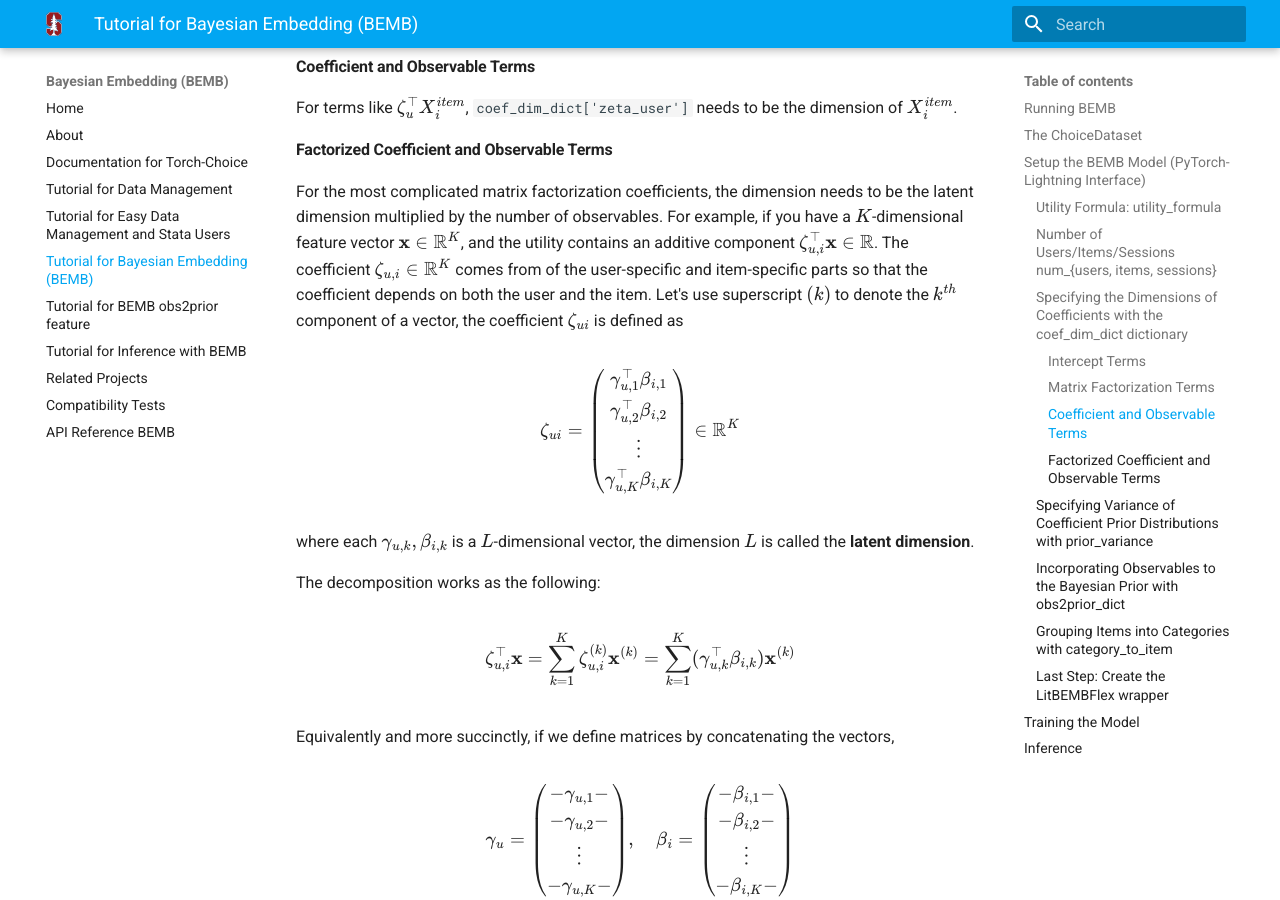
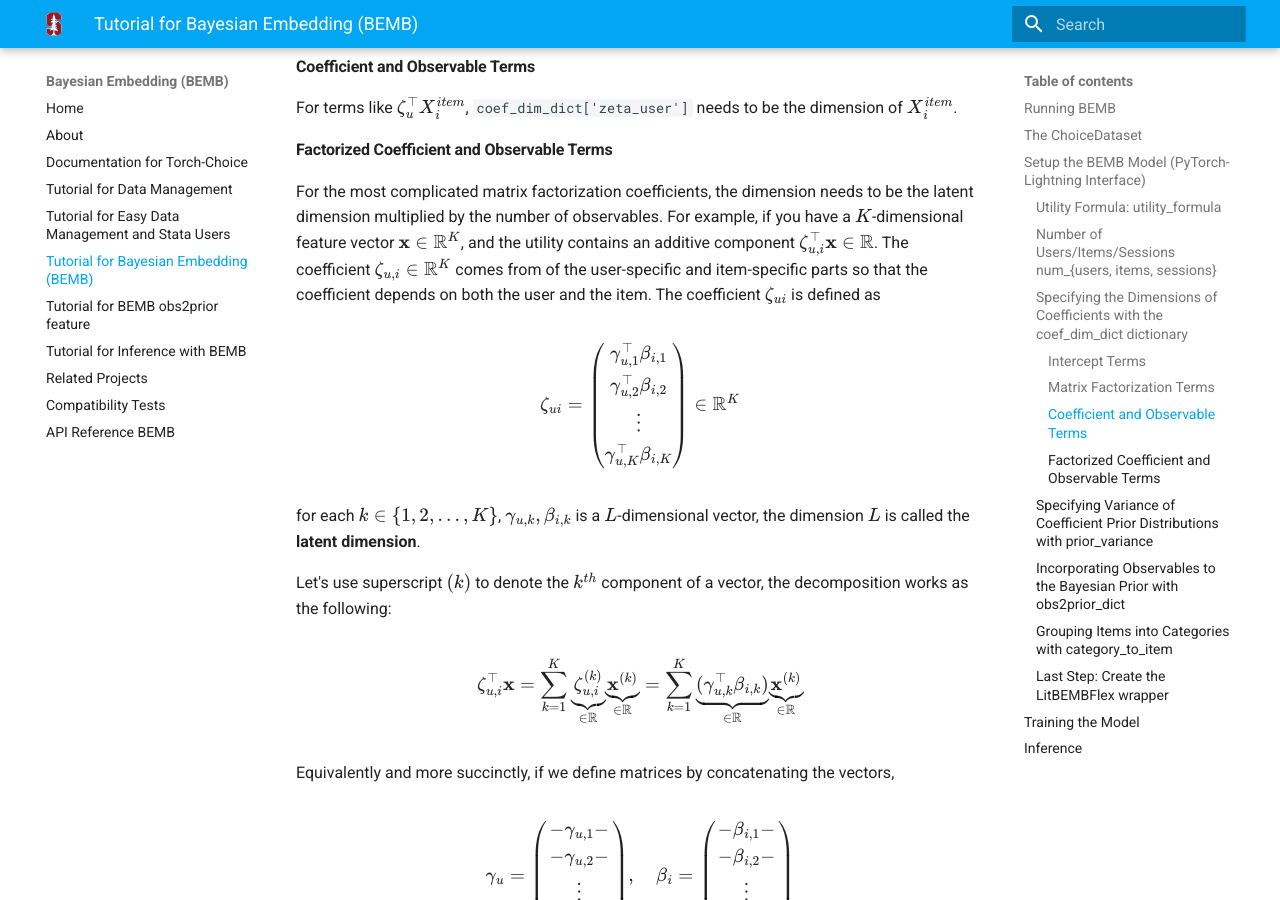
Before and after one commit to gsbDBI/bemb, an MkDocs documentation site: the page built from docs_src/bemb.md, in a window 1280 px wide and 900 px high, scrolled down 3823 px. Built offline with MkDocs 1.6.1 and Material for MkDocs 9.7.7, drawn with Linux system fonts in a browser that asks for light colours; formulas are drawn with MathJax 3.

Commit message:
update documentation

```diff
--- a/docs_src/bemb.md
+++ b/docs_src/bemb.md
@@ -96,19 +96,20 @@ For matrix factorization coefficients like `theta_user` and `alpha_item`, `coef_
 For terms like $\zeta_u^\top X^{item}_i$, `coef_dim_dict['zeta_user']` needs to be the dimension of $X^{item}_i$.
 
 #### Factorized Coefficient and Observable Terms
-For the most complicated matrix factorization coefficients, the dimension needs to be the latent dimension multiplied by the number of observables. For example, if you have a $K$-dimensional feature vector $\textbf{x} \in \mathbb{R}^K$, and the utility contains an additive component $\zeta_{u, i}^\top \textbf{x} \in \mathbb{R}$. The coefficient $\zeta_{u, i} \in \mathbb{R}^K$ comes from of the user-specific and item-specific parts so that the coefficient depends on both the user and the item. Let's use superscript $(k)$ to denote the $k^{th}$ component of a vector, the coefficient $\zeta_{ui}$ is defined as
+For the most complicated matrix factorization coefficients, the dimension needs to be the latent dimension multiplied by the number of observables. For example, if you have a $K$-dimensional feature vector $\textbf{x} \in \mathbb{R}^K$, and the utility contains an additive component $\zeta_{u, i}^\top \textbf{x} \in \mathbb{R}$. The coefficient $\zeta_{u, i} \in \mathbb{R}^K$ comes from of the user-specific and item-specific parts so that the coefficient depends on both the user and the item.
+The coefficient $\zeta_{ui}$ is defined as
 
 $$
 \zeta_{ui} = \begin{pmatrix} \gamma_{u, 1}^\top \beta_{i, 1} \\ \gamma_{u,2}^\top \beta_{i, 2} \\ \vdots \\ \gamma_{u, K}^\top \beta_{i, K} \end{pmatrix} \in \mathbb{R}^K
 $$
 
-where each $\gamma_{u, k}, \beta_{i, k}$ is a $L$-dimensional vector, the dimension $L$ is called the **latent dimension**.
+for each $k \in \{1, 2, \dots, K\}$, $\gamma_{u, k}, \beta_{i, k}$ is a $L$-dimensional vector, the dimension $L$ is called the **latent dimension**.
 
-The decomposition works as the following:
+Let's use superscript $(k)$ to denote the $k^{th}$ component of a vector, the decomposition works as the following:
 
 $$
-\zeta_{u, i}^\top \textbf{x} = \sum_{k=1}^{K} \zeta_{u, i}^{(k)} \textbf{x}^{(k)}
-= \sum_{k=1}^{K} (\gamma_{u, k}^\top \beta_{i, k}) \textbf{x}^{(k)}
+\zeta_{u, i}^\top \textbf{x} = \sum_{k=1}^{K} \underbrace{\zeta_{u, i}^{(k)}}_{\in \mathbb{R}} \underbrace{\textbf{x}^{(k)}}_{\in \mathbb{R}}
+= \sum_{k=1}^{K} \underbrace{(\gamma_{u, k}^\top \beta_{i, k})}_{\in \mathbb{R}} \underbrace{\textbf{x}^{(k)}}_{\in \mathbb{R}}
 $$
 
 Equivalently and more succinctly, if we define matrices by concatenating the vectors,
```
